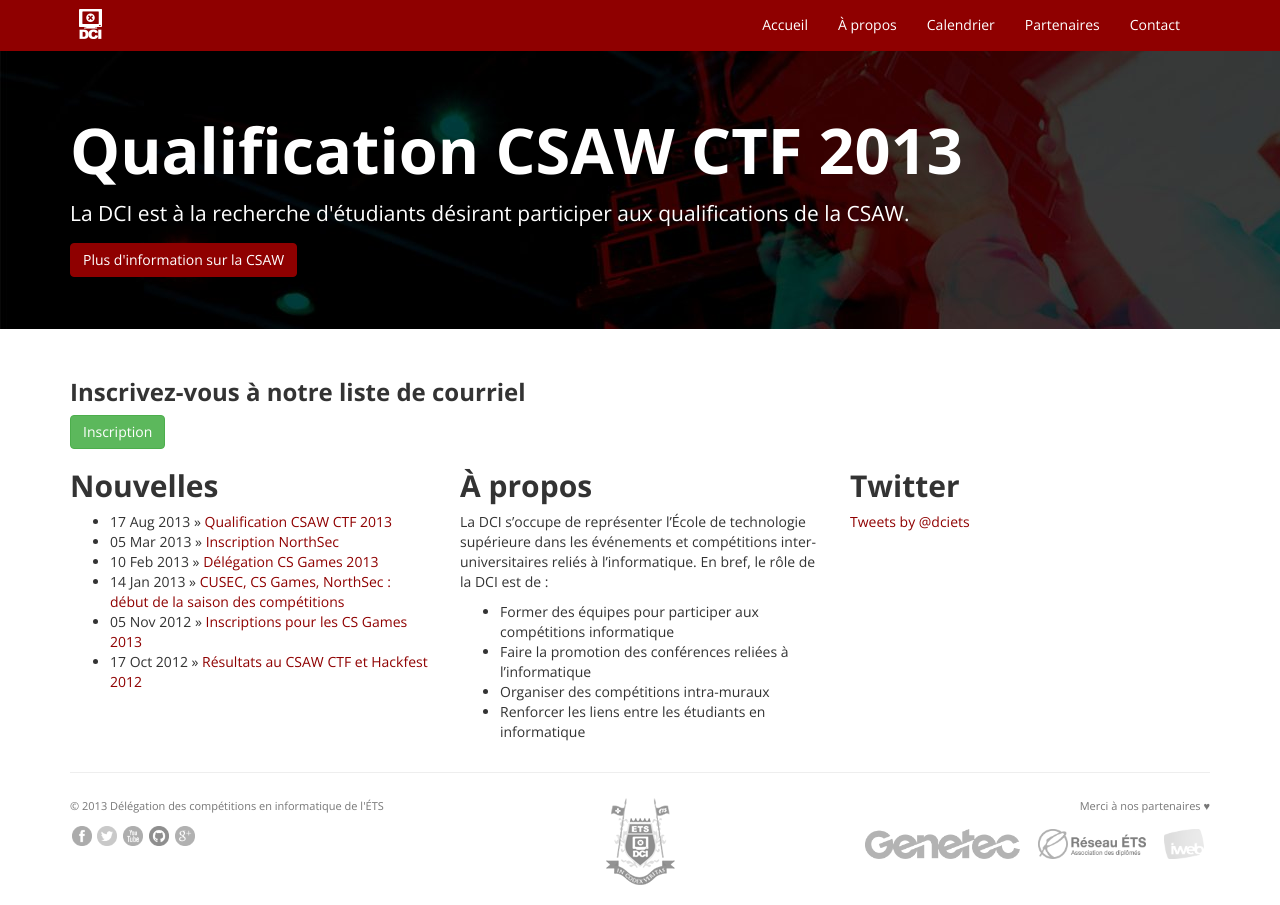
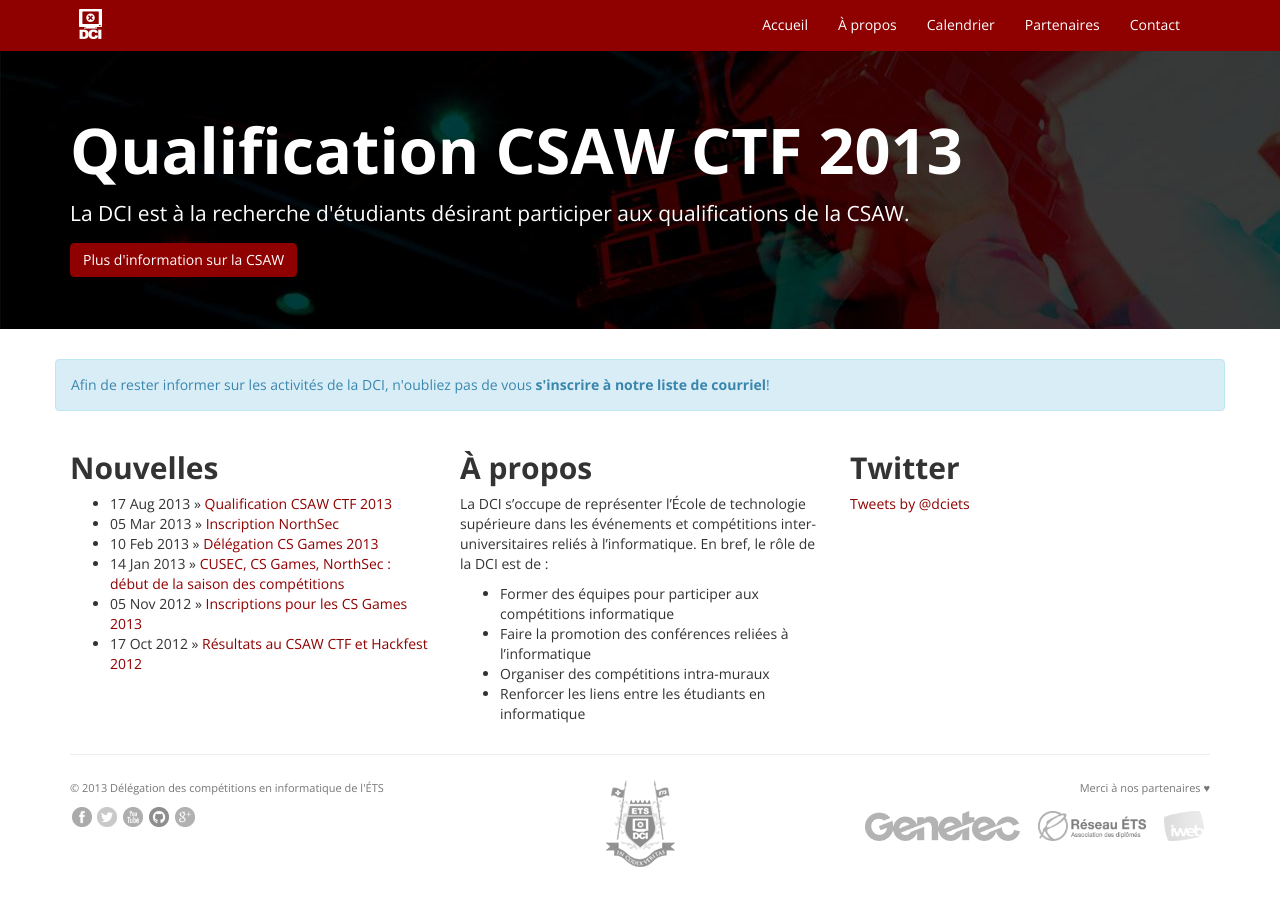
Before and after one commit to dciets/dciets.github.io, a Jekyll site: the page built from index.html, in a window 1280 px wide. Built offline with Jekyll 4.4.1, drawn with Linux system fonts in a browser that asks for light colours; Markdown is read by kramdown in place of the engine named in the settings; comment, search, counter and statistics services are not loaded.

Commit message:
Change layout of the mailing list sign up to an alert box

```diff
--- a/css/main.css
+++ b/css/main.css
@@ -62,6 +62,14 @@ h1,h2,h3,h4,h5 {
  	background-position: 0px -200px;
  	color:#fff;
  }
+
+.alert a {
+	color:#3A87AD;
+}
+
+.alert a:hover {
+	color:#285e8e;
+}
 
 .btn-primary {
 	color: #fff;
--- a/index.html
+++ b/index.html
@@ -12,10 +12,11 @@ title: Délégation des Compétitions en Informatique de l'ÉTS
 </div>
 <div class='container'>
   <div class='row'>
-    <div class='col-md-12'>
+    <!--div class='col-md-12'>
       <h3>Inscrivez-vous &agrave; notre liste de courriel</h3>
       <a class='btn btn-success btn-md' href='https://groups.google.com/forum/#!forum/dciets/join'>Inscription</a>
-    </div>
+    </div -->
+    <div class="alert alert-info">Afin de rester informer sur les activit&eacute;s de la DCI, n'oubliez pas de vous <strong><a href='https://groups.google.com/forum/#!forum/dciets/join'>s'inscrire &agrave; notre liste de courriel</a></strong>!</div>
   </div>
   <div class='row'>
     <div class='col-md-4'>
```
